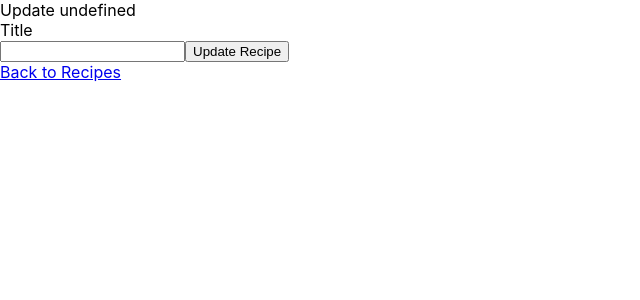
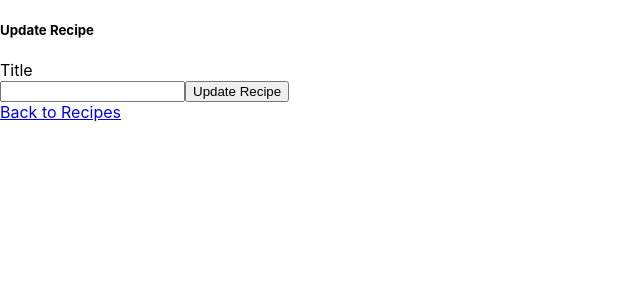
Before and after one commit to minhbits/yori, a React (Create React App) app: page /recipes/1 in a window 1280 px wide. Shown: the top 300 px of the page, without its empty margins (0-640 px from the left). Built offline with nearby package versions, Linux system fonts and the light colour scheme; no server answers.

Commit message:
Chore: Cleanups & Use Global Types

```diff
--- a/package.json
+++ b/package.json
@@ -49,7 +49,7 @@
   },
   "devDependencies": {
     "@typescript-eslint/eslint-plugin": "^4.20.0",
-    "@typescript-eslint/parser": "^4.20.0",
+    "@typescript-eslint/parser": "^4.22.0",
     "eslint": "^7.23.0",
     "eslint-config-airbnb": "^18.2.1",
     "eslint-config-prettier": "^8.2.0",
--- a/src/components/Recipe.tsx
+++ b/src/components/Recipe.tsx
@@ -1,7 +1,8 @@
-import React, { useState } from 'react';
-import { useParams, Link } from 'react-router-dom';
+import React, { useState, useEffect } from 'react';
+import { useParams } from 'react-router-dom';
 import useRecipe from '../hooks/useRecipe';
 import useUpdateRecipe from '../hooks/useUpdateRecipe';
+import RecipeForm from './RecipeForm';
 
 export default function Recipe() {
   const { recipeId } = useParams<{ recipeId: string }>();
@@ -17,7 +18,7 @@ export default function Recipe() {
     setValues((old) => ({ ...old, [field]: value }));
   };
 
-  React.useEffect(() => {
+  useEffect(() => {
     setValues(recipe ? recipe?.attributes : defaultValues);
   }, [getRecipeStatus]);
 
@@ -32,26 +33,21 @@ export default function Recipe() {
 
   return (
     <div>
-      <div>{`Update ${recipe?.id}`}</div>
-      <form onSubmit={onUpdateRecipe}>
-        <div>Title</div>
-        <input
-          value={values.title}
-          onChange={(e) => setValue('title', e.target.value)}
-        />
-        <button type="submit">
-          {updateRecipeStatus === 'loading'
+      <RecipeForm
+        label="Update Recipe"
+        values={values}
+        onChange={setValue}
+        onSubmit={onUpdateRecipe}
+        submitText={
+          updateRecipeStatus === 'loading'
             ? 'Updating...'
             : updateRecipeStatus === 'error'
             ? 'Error!'
             : updateRecipeStatus === 'success'
-            ? 'Saved!'
-            : 'Update Recipe'}
-        </button>
-      </form>
-      <Link to="/recipes">
-        <div>Back to Recipes</div>
-      </Link>
+            ? 'Updated!'
+            : 'Update Recipe'
+        }
+      />
     </div>
   );
 }
--- /dev/null
+++ b/src/components/RecipeForm.tsx
@@ -0,0 +1,35 @@
+import React from 'react';
+import { Link } from 'react-router-dom';
+
+export default function RecipeForm({
+  label,
+  values,
+  onChange,
+  onSubmit,
+  submitText,
+}: {
+  label: string;
+  values: {
+    title: string;
+  };
+  onChange: (field: string, value: string) => void;
+  onSubmit: () => void;
+  submitText: string;
+}) {
+  return (
+    <div>
+      <h5>{label}</h5>
+      <form onSubmit={onSubmit}>
+        <div>Title</div>
+        <input
+          value={values.title}
+          onChange={(e) => onChange('title', e.target.value)}
+        />
+        <button type="submit">{submitText}</button>
+      </form>
+      <Link to="/recipes">
+        <div>Back to Recipes</div>
+      </Link>
+    </div>
+  );
+}
--- a/src/components/RecipesList.tsx
+++ b/src/components/RecipesList.tsx
@@ -3,14 +3,8 @@ import { Link } from 'react-router-dom';
 import useCreateRecipe from '../hooks/useCreateRecipe';
 import useRecipes from '../hooks/useRecipes';
 import useDeleteRecipe from '../hooks/useDeleteRecipe';
-
-type RecipeType = {
-  id: string;
-  type: 'recipes';
-  attributes: {
-    title: string;
-  };
-};
+import RecipeForm from './RecipeForm';
+import RecipeTypes from '../global';
 
 export default function RecipesList() {
   const { data: recipes } = useRecipes();
@@ -30,7 +24,7 @@ export default function RecipesList() {
     status: createRecipeStatus,
   } = useCreateRecipe();
 
-  const onSubmit = () => {
+  const onCreateRecipe = () => {
     createRecipe(values);
   };
 
@@ -43,7 +37,7 @@ export default function RecipesList() {
   return (
     <div>
       <h5>Recipes List</h5>
-      {recipes?.map((recipe: RecipeType) => (
+      {recipes?.map((recipe: RecipeTypes.Recipe) => (
         <div key={recipe.id} style={{ display: 'flex' }}>
           <Link to={`/recipes/${recipe.id}`}>
             <div>{recipe.attributes.title}</div>
@@ -58,23 +52,22 @@ export default function RecipesList() {
           </button>
         </div>
       ))}
-      <div>Create Recipe</div>
       <div>
-        <form onSubmit={onSubmit}>
-          <input
-            value={values.title}
-            onChange={(e) => setValue('title', e.target.value)}
-          />
-          <button type="submit">
-            {createRecipeStatus === 'loading'
+        <RecipeForm
+          label="Create Recipe"
+          values={values}
+          onChange={setValue}
+          onSubmit={onCreateRecipe}
+          submitText={
+            createRecipeStatus === 'loading'
               ? 'Saving...'
               : createRecipeStatus === 'error'
               ? 'Error!'
               : createRecipeStatus === 'success'
               ? 'Saved!'
-              : 'Create Recipe'}
-          </button>
-        </form>
+              : 'Create Recipe'
+          }
+        />
       </div>
     </div>
   );
--- a/src/hooks/useCreateRecipe.ts
+++ b/src/hooks/useCreateRecipe.ts
@@ -1,18 +1,22 @@
-import axios from 'axios';
+import axios, { AxiosResponse } from 'axios';
 import { useMutation, useQueryClient } from 'react-query';
-
-type CreateRecipeRequest = {
-  title: string;
-};
+import RecipeTypes from '../global';
 
 export default function useCreateRecipe() {
   const queryClient = useQueryClient();
 
-  return useMutation<void, void, CreateRecipeRequest>(
+  return useMutation<
+    AxiosResponse<RecipeTypes.Recipe>,
+    void,
+    RecipeTypes.CreateRecipeRequest,
+    RecipeTypes.Recipe
+  >(
     (recipeData) =>
-      axios.post('/recipes', {
-        data: { attributes: recipeData },
-      }),
+      axios
+        .post('/recipes', {
+          data: { attributes: recipeData },
+        })
+        .then((res) => res.data.data),
     {
       onSuccess: () => {
         queryClient.invalidateQueries('recipes');
--- a/src/hooks/useDeleteRecipe.ts
+++ b/src/hooks/useDeleteRecipe.ts
@@ -1,19 +1,18 @@
 import axios, { AxiosResponse } from 'axios';
 import { useMutation, useQueryClient } from 'react-query';
-
-type RecipeType = {
-  id: string;
-  type: 'recipes';
-  attributes: {
-    title: string;
-  };
-};
+import RecipeTypes from '../global';
 
 export default function useDeleteRecipe() {
   const queryClient = useQueryClient();
 
-  return useMutation<AxiosResponse<RecipeType>, void, string>(
-    (recipeId) => axios.delete(`/recipes/${recipeId}`),
+  return useMutation<
+    AxiosResponse<RecipeTypes.Recipe>,
+    void,
+    RecipeTypes.DeleteRecipeRequest,
+    RecipeTypes.Recipe
+  >(
+    (recipeId) =>
+      axios.delete(`/recipes/${recipeId}`).then((res) => res.data.data),
     {
       onSuccess: () => {
         queryClient.invalidateQueries('recipes');
--- a/src/hooks/useRecipe.ts
+++ b/src/hooks/useRecipe.ts
@@ -1,20 +1,10 @@
 import { useQuery } from 'react-query';
 import axios from 'axios';
-
-type RecipeType = {
-  id: string;
-  type: 'recipes';
-  attributes: {
-    title: string;
-  };
-};
-
-export const fetchRecipe = (recipeId: string) =>
-  axios.get(`/recipes/${recipeId}`).then((res) => res.data.data);
+import RecipeTypes from '../global';
 
 export default function useRecipe(recipeId: string) {
-  return useQuery<any, any, RecipeType, any>(
+  return useQuery<string, void, RecipeTypes.Recipe, '' | string[]>(
     recipeId && ['recipe', recipeId],
-    () => fetchRecipe(recipeId),
+    () => axios.get(`/recipes/${recipeId}`).then((res) => res.data.data),
   );
 }
--- a/src/hooks/useRecipes.ts
+++ b/src/hooks/useRecipes.ts
@@ -1,8 +1,9 @@
 import { useQuery } from 'react-query';
 import axios from 'axios';
+import RecipeTypes from '../global';
 
 export default function useRecipes() {
-  return useQuery('recipes', () =>
+  return useQuery<string, void, RecipeTypes.Recipe[], string>('recipes', () =>
     axios.get('/recipes').then((res) => res.data.data),
   );
 }
--- a/src/hooks/useUpdateRecipe.ts
+++ b/src/hooks/useUpdateRecipe.ts
@@ -1,25 +1,15 @@
 import axios, { AxiosResponse } from 'axios';
 import { useMutation, useQueryClient } from 'react-query';
-
-type RecipeType = {
-  id: string;
-  type: 'recipes';
-  attributes: {
-    title: string;
-  };
-};
-
-type UpdateRecipeRequest = {
-  recipeId: string;
-  recipeData: {
-    title: string;
-  };
-};
+import RecipeTypes from '../global';
 
 export default function useUpdateRecipe() {
   const queryClient = useQueryClient();
 
-  return useMutation<AxiosResponse<RecipeType>, void, UpdateRecipeRequest>(
+  return useMutation<
+    AxiosResponse<RecipeTypes.Recipe>,
+    void,
+    RecipeTypes.UpdateRecipeRequest
+  >(
     ({ recipeId, recipeData }) =>
       axios
         .put(`/recipes/${recipeId}`, { data: { attributes: recipeData } })
```
Also changed, not shown: src/global.d.ts (added, +24 -0 lines), .eslintrc.js, 1 other file (tests, documents, lock files or other folders).
